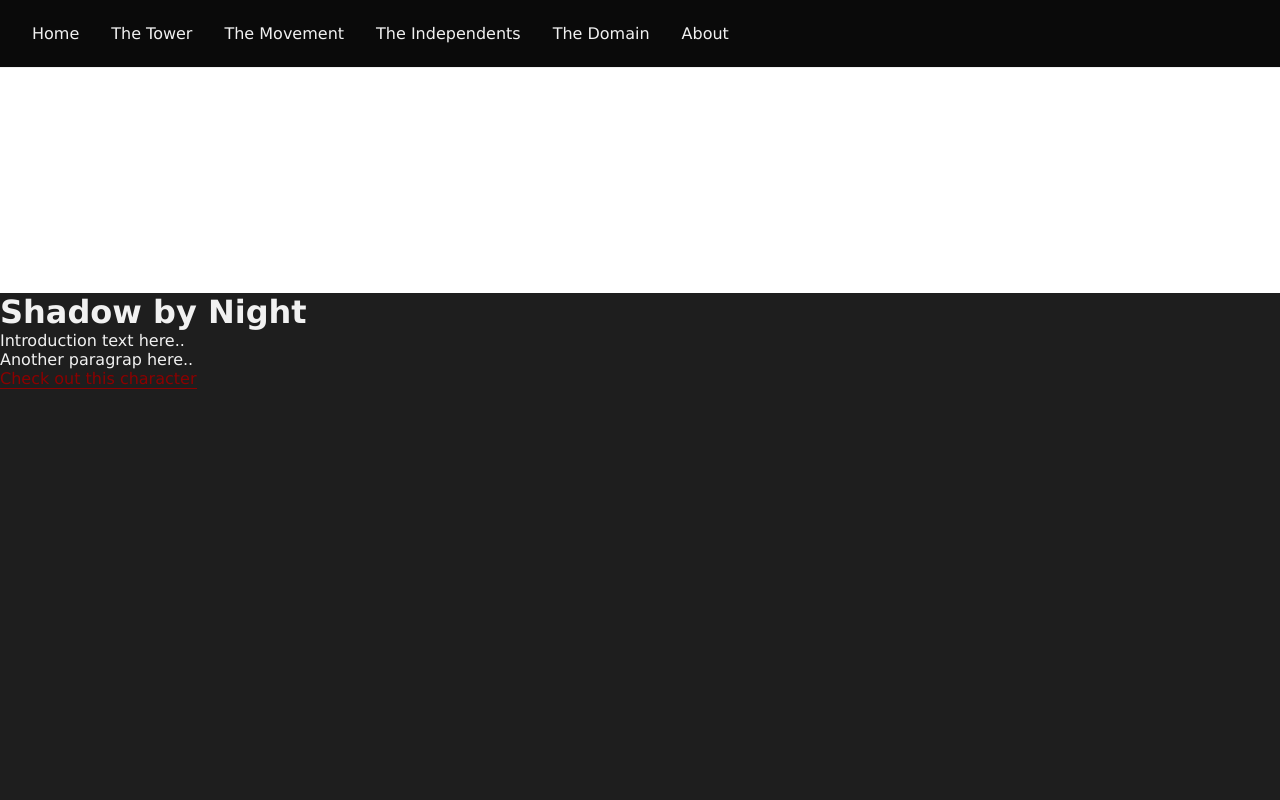
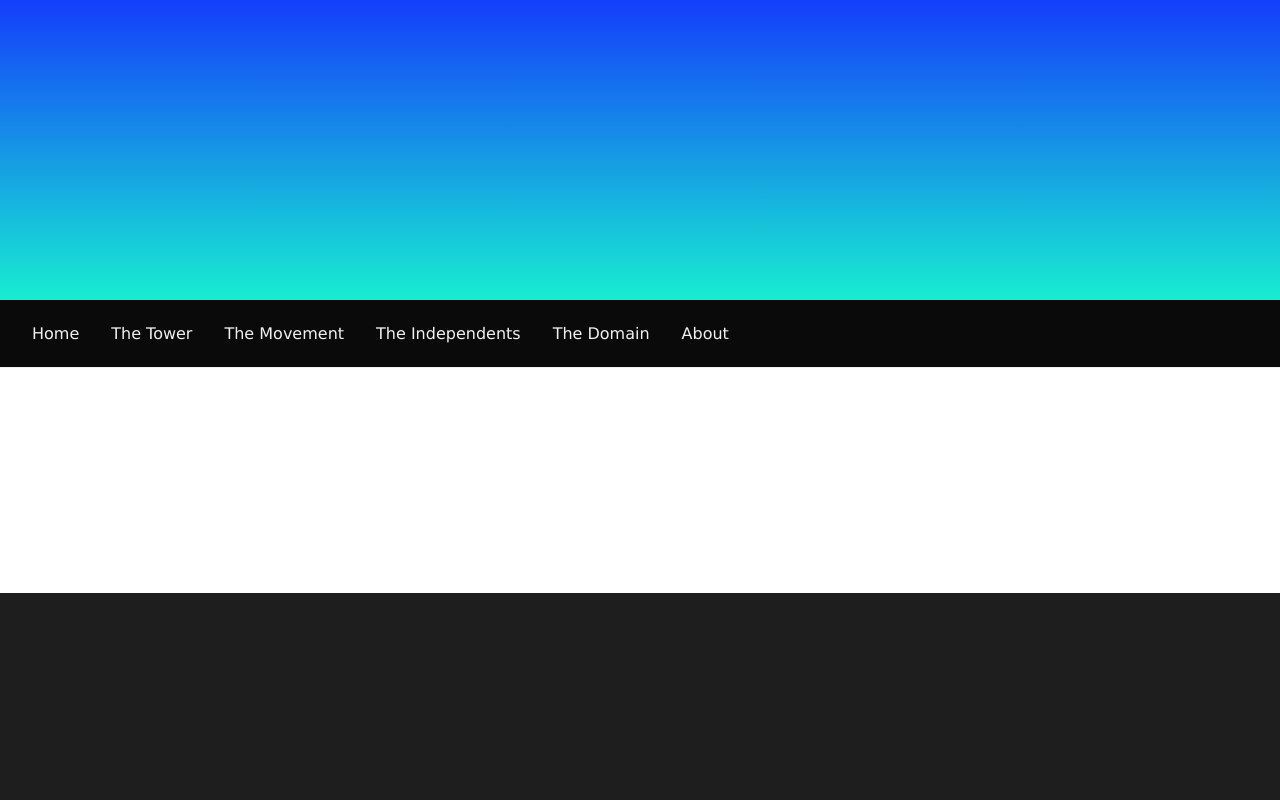
Before and after one commit to AndreasB09/shadow-by-night, a React (Vite) app: page / in a window 1280 px wide. Shown: the top 800 px of the page. Built offline with nearby package versions, Linux system fonts and the light colour scheme.

Commit message:
added banner and scroll effect

```diff
--- a/src/App.jsx
+++ b/src/App.jsx
@@ -3,15 +3,21 @@ import HomePage from "./pages/Home/HomePage";
 import ClanPage from "./pages/Clan/ClanPage";
 import Navbar from "./components/Navbar/Navbar";
 
+
 function App() {
   return (
     <Router>
+      <div className="banner-container">
+        <div className="banner"></div>
+      </div>
       <Navbar />
 
-      <Routes>
-        <Route path="/" element={<HomePage />} />
-        <Route path="/clan" element={<ClanPage />} />
-      </Routes>
+      <div style={{ position: "relative", zIndex: 10, background: "#1e1e1e" }}>
+        <Routes>
+          <Route path="/" element={<HomePage />} />
+          <Route path="/clan" element={<ClanPage />} />
+        </Routes>
+      </div>
     </Router>
   );
 }
--- a/src/components/Navbar/Navbar.css
+++ b/src/components/Navbar/Navbar.css
@@ -4,6 +4,9 @@
     padding: 1.5rem 2rem;
     background-color: #0a0a0a;
     border-bottom: 1px solid #f1f1f1;
+    position: sticky;
+    top: 0;
+    z-index: 99;
 }
 
 .nav-item {
--- a/src/index.css
+++ b/src/index.css
@@ -23,3 +23,21 @@ a.npc-link {
 a.npc-link:hover {
     color: #ff0000;
 }
+
+/* Banner */
+.banner-container {
+    position: relative;
+    /* overflow: hidden; */
+    height: 300px;
+}
+.banner {
+    position: fixed;
+    top: 0;
+    left: 0;
+    width: 100%;
+    height: 300px;
+    background: linear-gradient(#143efb 0%, #18edd0 100%);
+    background-size: cover;
+    background-position: center;
+    z-index: 0;
+}
--- a/src/pages/Home/HomePage.css
+++ b/src/pages/Home/HomePage.css
@@ -1,5 +1,9 @@
 .placeholder-img {
-    width: 100vw;
+    width: 100%;
     height: 225px;
     background-color: rgb(255, 255, 255);
+    margin-bottom: 600px;
 }
+p {
+    margin-bottom: 200px;
+}
--- a/src/pages/Home/HomePage.jsx
+++ b/src/pages/Home/HomePage.jsx
@@ -8,6 +8,8 @@ function HomePage() {
             <p>Introduction text here..</p>
             <p>Another paragrap here..</p>
             <p><a href="/clan#npc-name" className='npc-link'>Check out this character</a></p>
+            <p>Lorem ipsum dolor, sit amet consectetur adipisicing elit. Magnam, doloribus?</p>
+            <h2>Lorem ipsum dolor sit, amet consectetur adipisicing elit. Ratione, voluptate?</h2>
         </div>
     );
 }
```
Also changed, not shown: 1 other file (tests, documents, lock files or other folders).
